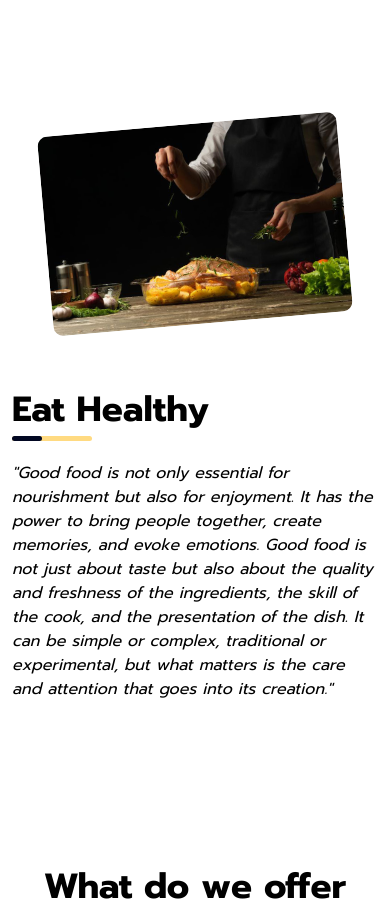
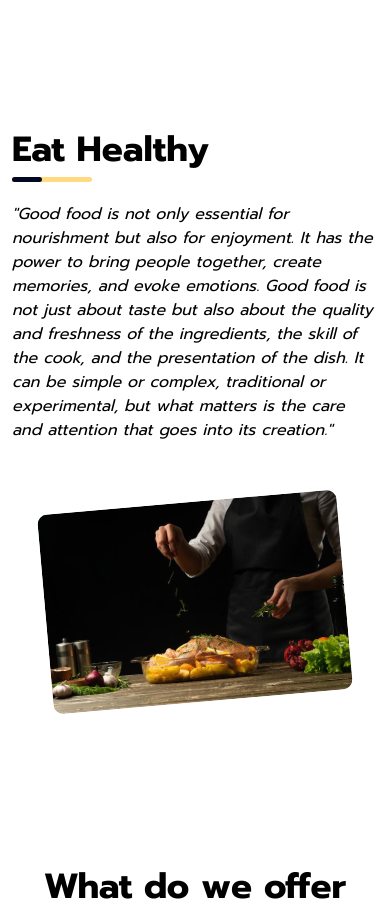
Before and after one commit to Joseph-Jnr/foodify_v1, a React (Vite) app: page / in a window 390 px wide. Shown: the part 820-1741 px from the top of the page. Built offline with nearby package versions, Linux system fonts and the light colour scheme.

Commit message:
fix: reversed quote wrap columns

```diff
--- a/src/components/quote/Quote.css
+++ b/src/components/quote/Quote.css
@@ -28,6 +28,8 @@ html.dark .quote-txt i {
 
 @media screen and (max-width: 765px) {
   .quote-wrap {
+    display: flex;
+    flex-direction: column-reverse;
     grid-template-columns: repeat(1, 1fr);
     margin-top: 20px;
     row-gap: 60px;
```
